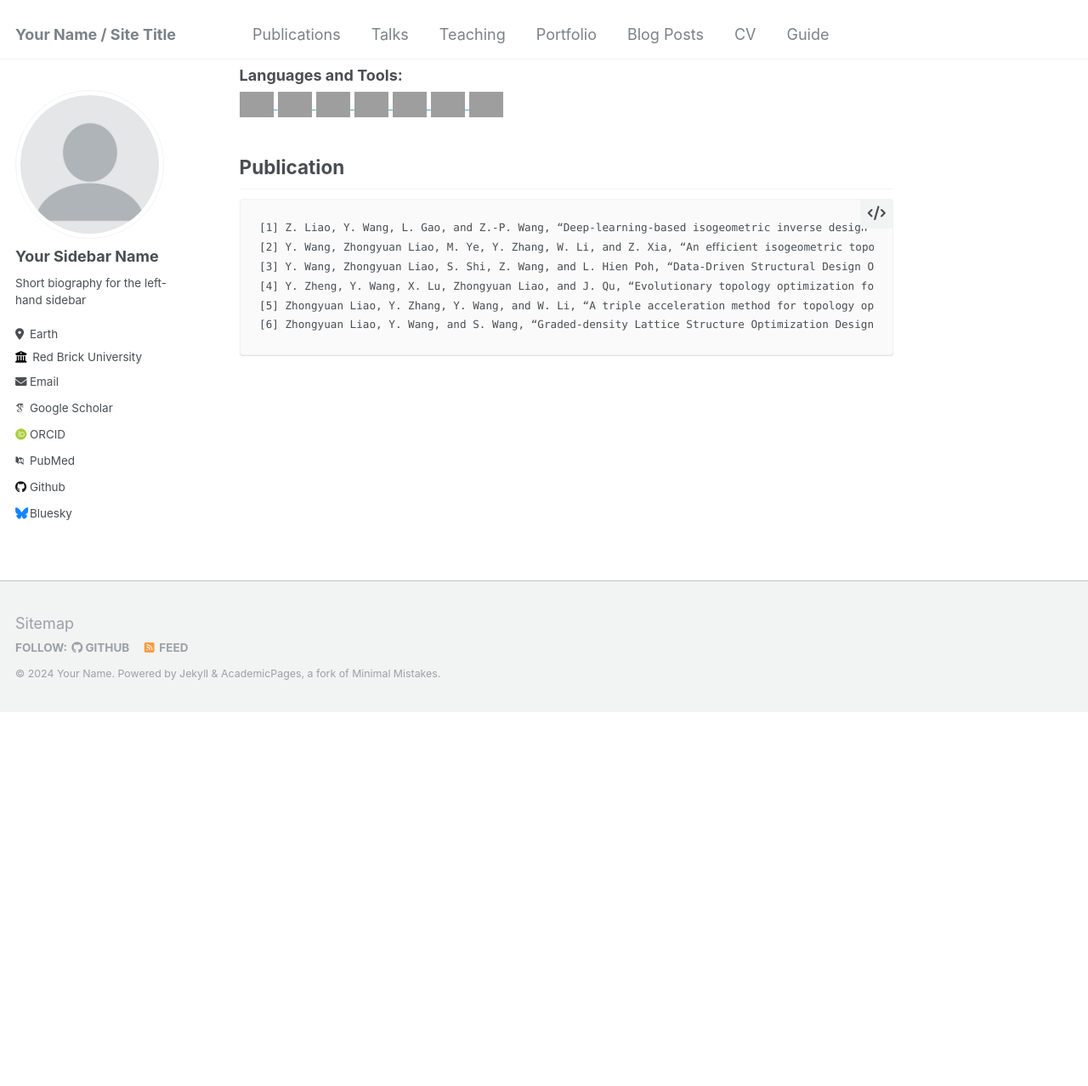
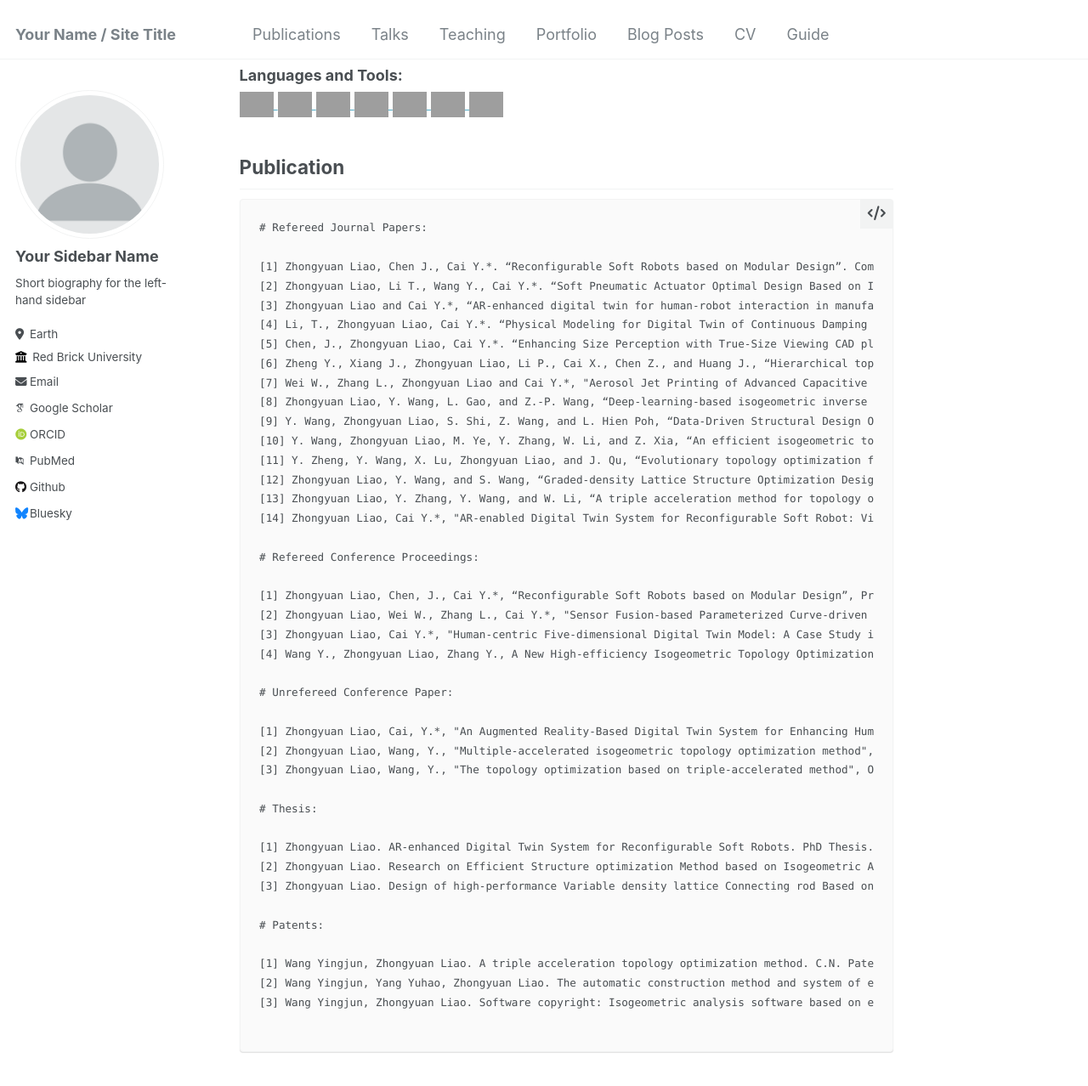
Before and after one commit to yuanzero/yuanzero.github.io, a Jekyll site: the page built from _pages/cv.md, in a window 1280 px wide and 1400 px high, scrolled down 1076 px. Shown: the top 1278 px of the window at 85% size. Built offline with Jekyll 4.4.1, drawn with Linux system fonts in a browser that asks for light colours; some web fonts are replaced; our own code applies the rules of GitHub Pages for plain Markdown files; before the commit the page ends 1915 px from its top, so only the background shows below that; grey boxes are pictures that could not be loaded.

Commit message:
Update cv.md

````diff
--- a/_pages/cv.md
+++ b/_pages/cv.md
@@ -35,10 +35,46 @@ B.S. in Mechanical Engineering
 ## Publication
 
 ```
-[1] Z. Liao, Y. Wang, L. Gao, and Z.-P. Wang, “Deep-learning-based isogeometric inverse design for tetra-chiral auxetics”, Composite Structures, vol. 280, p. 114 808, 2022.
-[2] Y. Wang, Zhongyuan Liao, M. Ye, Y. Zhang, W. Li, and Z. Xia, “An eﬀicient isogeometric topology optimization using multilevel mesh, MGCG and local-update strategy”, Advances in Engineering Software, vol. 139, p. 102 733, Jan. 2020. Highly cited Paper.
-[3] Y. Wang, Zhongyuan Liao, S. Shi, Z. Wang, and L. Hien Poh, “Data-Driven Structural Design Optimization for Petal-Shaped Auxetics Using Isogeometric Analysis”, Computer Modeling in Engineering & Sciences, vol. 122, no. 2, pp. 433–458, 2020.
-[4] Y. Zheng, Y. Wang, X. Lu, Zhongyuan Liao, and J. Qu, “Evolutionary topology optimization for mechanical metamaterials with auxetic property”, International Journal of Mechanical Sciences, vol. 179, p. 105 638, Aug. 2020.
-[5] Zhongyuan Liao, Y. Zhang, Y. Wang, and W. Li, “A triple acceleration method for topology optimization”, Structural and Multidisciplinary Optimization, vol. 60, no. 2, pp. 727–744, Aug. 2019.
-[6] Zhongyuan Liao, Y. Wang, and S. Wang, “Graded-density Lattice Structure Optimization Design Based on Topology Optimization (in Chinese)”, Chinese Journal of Mechanical Engineering, vol. 55, no. 8, p. 65, 2019.
+# Refereed Journal Papers:
+
+[1] Zhongyuan Liao, Chen J., Cai Y.*. “Reconfigurable Soft Robots based on Modular Design”. Computer-Aided Design and Applications, 20(6), 1141-1153, 2023.
+[2] Zhongyuan Liao, Li T., Wang Y., Cai Y.*. “Soft Pneumatic Actuator Optimal Design Based on Isogeometric Analysis”. Manufacturing Letters, 35: 55-63, 2023.
+[3] Zhongyuan Liao and Cai Y.*, “AR-enhanced digital twin for human-robot interaction in manufacturing systems”, Energy, Ecology and Environment, 2024.
+[4] Li, T., Zhongyuan Liao, Cai Y.*. “Physical Modeling for Digital Twin of Continuous Damping Control Damper”. Journal of Manufacturing Processes. vol. 99, pp. 96–104, 2023. Outstanding Paper Award of NAMRC51.
+[5] Chen, J., Zhongyuan Liao, Cai Y.*. “Enhancing Size Perception with True-Size Viewing CAD plug-in and Cloud-enabled AR APP”. Computer-Aided Design and Applications, 20(6), 1128-1140, 2023.
+[6] Zheng Y., Xiang J., Zhongyuan Liao, Li P., Cai X., Chen Z., and Huang J., “Hierarchical topology optimization with varying microstructural aspect ratios”, Engineering Analysis with Boundary Elements, vol. 156, pp. 34–47, 2023.
+[7] Wei W., Zhang L., Zhongyuan Liao and Cai Y.*, "Aerosol Jet Printing of Advanced Capacitive Strain Gauge for Vibration Monitoring of Human Body", Accepted by The International Journal of Advanced Manufacturing Technology.
+[8] Zhongyuan Liao, Y. Wang, L. Gao, and Z.-P. Wang, “Deep-learning-based isogeometric inverse design for tetra-chiral auxetics”, Composite Structures, vol. 280, p. 114 808, 2022.
+[9] Y. Wang, Zhongyuan Liao, S. Shi, Z. Wang, and L. Hien Poh, “Data-Driven Structural Design Optimization for Petal-Shaped Auxetics Using Isogeometric Analysis”, Computer Modeling in Engineering & Sciences, vol. 122, no. 2, pp. 433–458, 2020.
+[10] Y. Wang, Zhongyuan Liao, M. Ye, Y. Zhang, W. Li, and Z. Xia, “An efficient isogeometric topology optimization using multilevel mesh, MGCG and local-update strategy”, Advances in Engineering Software, vol. 139, p. 102 733, 2020, ESI Highly Cited Paper.
+[11] Y. Zheng, Y. Wang, X. Lu, Zhongyuan Liao, and J. Qu, “Evolutionary topology optimization for mechanical metamaterials with auxetic property”, International Journal of Mechanical Sciences, vol. 179, p. 105 638, Aug. 2020.
+[12] Zhongyuan Liao, Y. Wang, and S. Wang, “Graded-density Lattice Structure Optimization Design Based on Topology Optimization (in Chinese)”, Chinese Journal of Mechanical Engineering, vol. 55, no. 8, p. 65, 2019. 2021 Best Paper Award.
+[13] Zhongyuan Liao, Y. Zhang, Y. Wang, and W. Li, “A triple acceleration method for topology optimization”, Structural and Multidisciplinary Optimization, vol. 60, no. 2, pp. 727–744, Aug. 2019.
+[14] Zhongyuan Liao, Cai Y.*, "AR-enabled Digital Twin System for Reconfigurable Soft Robot: Visualization, Control and Interaction". In Preparation.
+
+# Refereed Conference Proceedings:
+
+[1] Zhongyuan Liao, Chen, J., Cai Y.*, “Reconfigurable Soft Robots based on Modular Design”, Proceedings of the 19th annual International CAD Conference, Beijing, China, July 11-13, pp. 324-328, 2022.
+[2] Zhongyuan Liao, Wei W., Zhang L., Cai Y.*, "Sensor Fusion-based Parameterized Curve-driven Modeling for Digital Twin of Reconfigurable Soft Robot". Proceedings of The 6th IEEE/IFToMM International Conference on Reconfigurable Mechanisms and Robots, Chicago, USA, June, 2024.
+[3] Zhongyuan Liao, Cai Y.*, "Human-centric Five-dimensional Digital Twin Model: A Case Study in AR-enhanced Human-Robot Collaboration". Proceedings of The 2024 Flexible Automation and Intelligent Manufacturing International Conference, Taiwan, China, June, 2024.
+[4] Wang Y., Zhongyuan Liao, Zhang Y., A New High-efficiency Isogeometric Topology Optimization. The 13th World Congress of Structural and Multidisciplinary Optimization, May 19-24, 2019, Beijing, China.
+
+# Unrefereed Conference Paper:
+
+[1] Zhongyuan Liao, Cai, Y.*, "An Augmented Reality-Based Digital Twin System for Enhancing Human-Robot Interaction in Manufacturing", Oral presentation. 2023 Annual International Conference for Chinese Scholars in Industrial Engineering, Guangzhou, China, August 10-12, 2023.
+[2] Zhongyuan Liao, Wang, Y., "Multiple-accelerated isogeometric topology optimization method", Poster. Proceedings of Chinese Congress of Theoretical and Applied Mechanics, Hangzhou, China, Summer 2019.
+[3] Zhongyuan Liao, Wang, Y., "The topology optimization based on triple-accelerated method", Oral presentation. Proceedings of 2018 National Conference on Solid Mechanics, Harbin, China, Winter 2018.
+
+# Thesis:
+
+[1] Zhongyuan Liao. AR-enhanced Digital Twin System for Reconfigurable Soft Robots. PhD Thesis. The Hong Kong University of Science and Technology.
+[2] Zhongyuan Liao. Research on Efficient Structure optimization Method based on Isogeometric Analysis. Master Thesis. South China University of Technology.
+[3] Zhongyuan Liao. Design of high-performance Variable density lattice Connecting rod Based on Topology Optimization. Bachelor Thesis. South China University of Technology.
+
+# Patents:
+
+[1] Wang Yingjun, Zhongyuan Liao. A triple acceleration topology optimization method. C.N. Patent: CN109840348B, issued in 2023.
+[2] Wang Yingjun, Yang Yuhao, Zhongyuan Liao. The automatic construction method and system of editable model with equal geometric topology optimization results. C.N. Patent: CN112926207B, issued in 2022.
+[3] Wang Yingjun, Zhongyuan Liao. Software copyright: Isogeometric analysis software based on embedded domain reconstruction model (V1.0); Registration Number: 2021SR0045889, issued.
+
 ```
````
